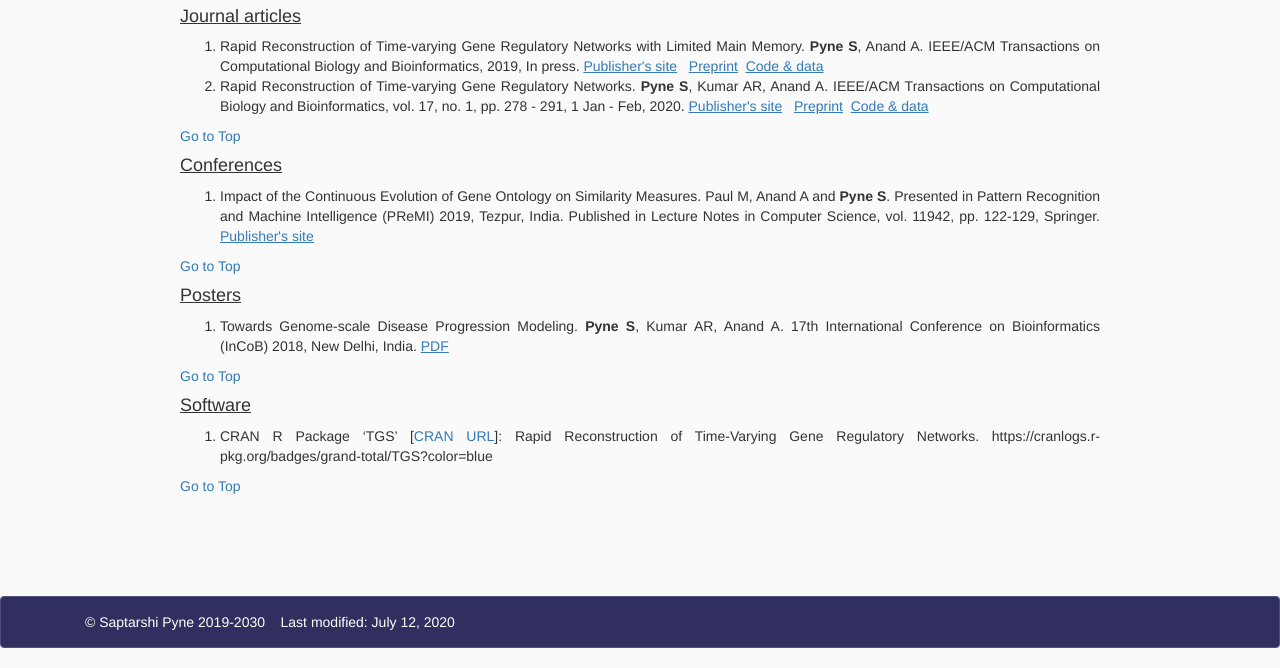
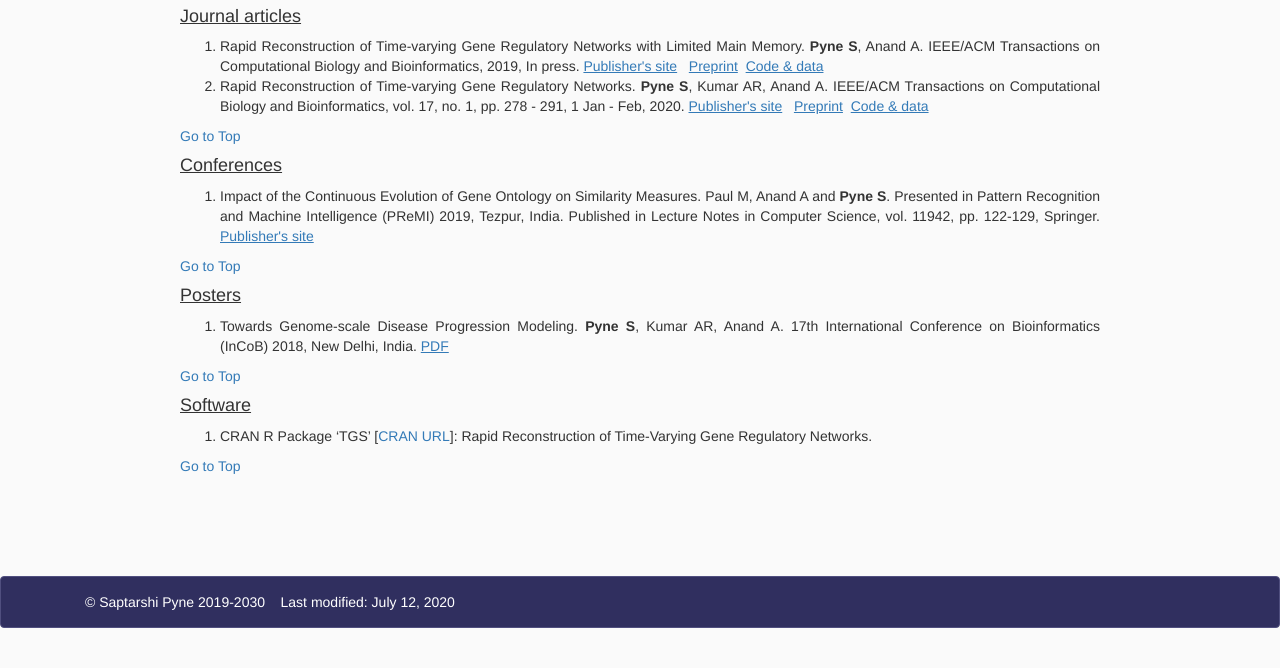
Before and after one commit to sap01/sap01.github.io, a plain HTML site: page rnd.html in a window 1280 px wide. Shown: the part 376-1044 px from the top of the page. Drawn offline with nearby package versions, Linux system fonts and the light colour scheme.

Commit message:
Update rnd.html

```diff
--- a/rnd.html
+++ b/rnd.html
@@ -146,7 +146,7 @@
 				<h4 id="software"><u>Software</u></h4>
 				<ol>
 					<li class="text-justify">CRAN R Package &lsquo;TGS&rsquo; [<a href="https://cran.r-project.org/package=TGS" target="_blank">CRAN URL</a>]:
-					Rapid Reconstruction of Time-Varying Gene Regulatory Networks. https://cranlogs.r-pkg.org/badges/grand-total/TGS?color=blue </li>
+					Rapid Reconstruction of Time-Varying Gene Regulatory Networks. <!-- https://cranlogs.r-pkg.org/badges/grand-total/TGS?color=blue--> </li>
 				</ol>
 				<a href="#top">Go to Top</a>
 
```
